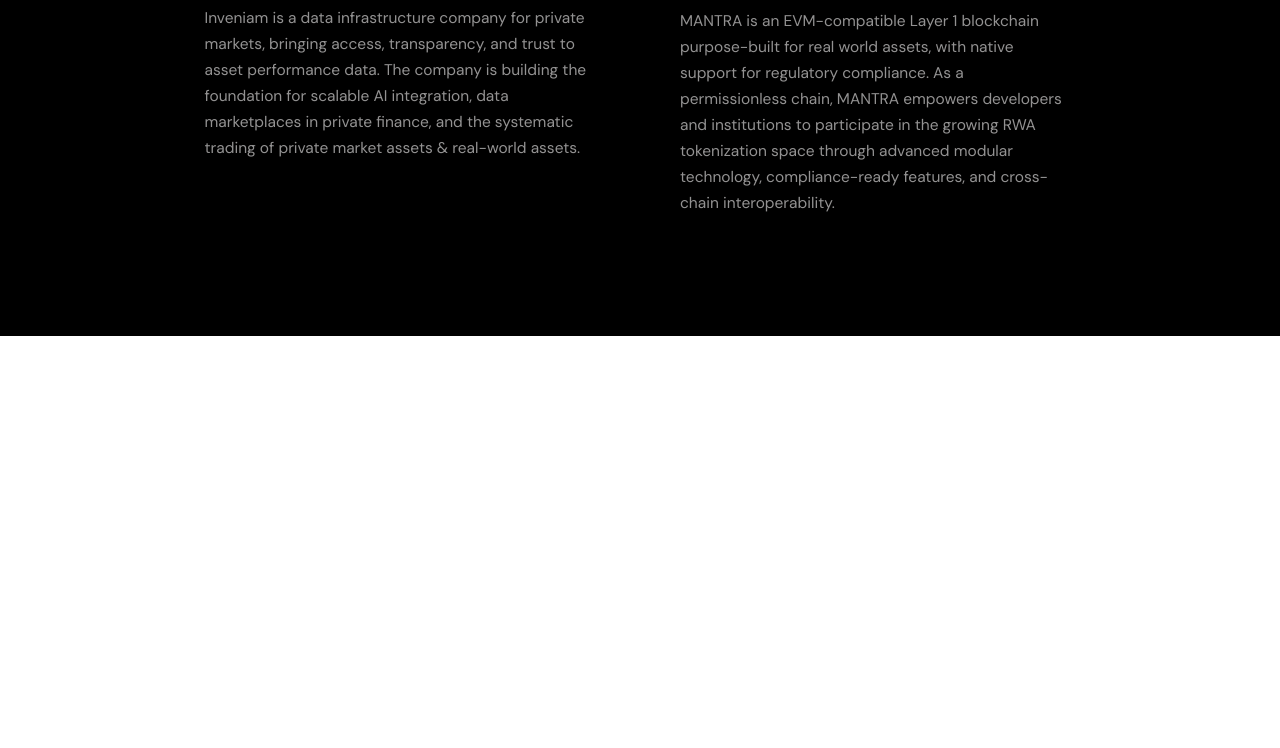
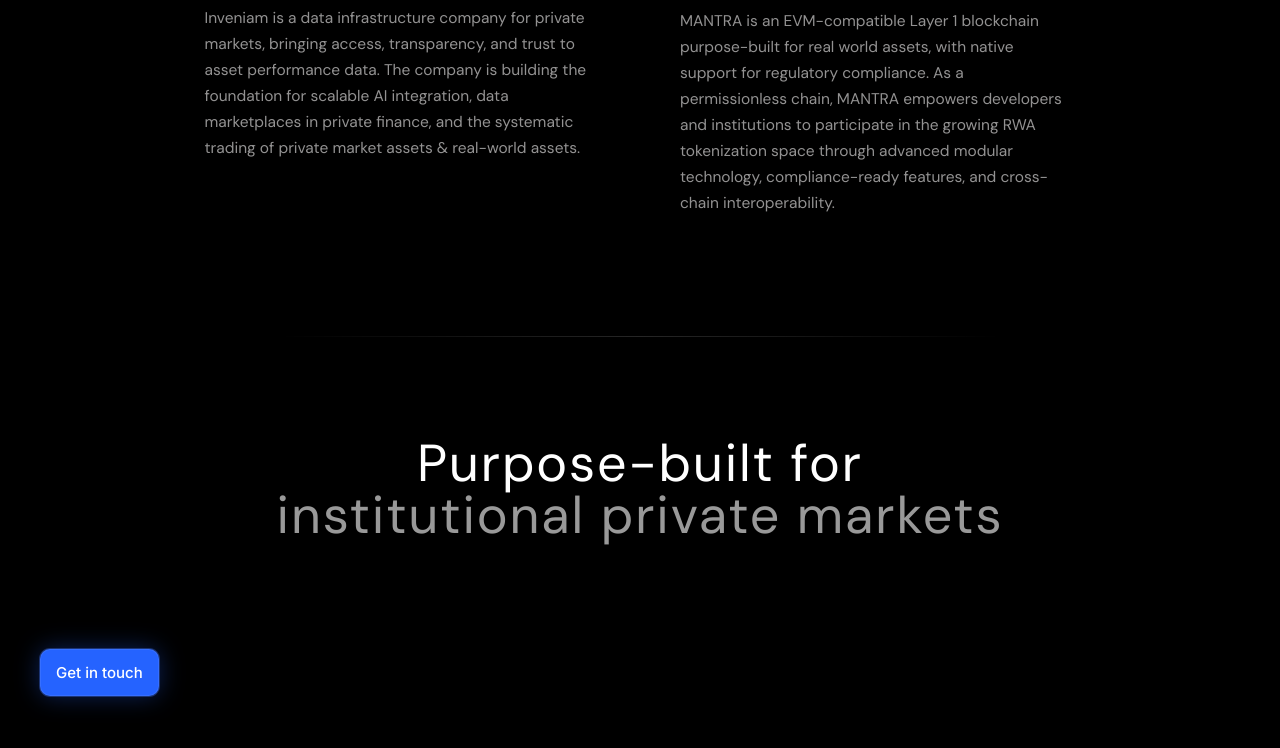
Before and after one commit to ElieTrades/nvnm-frontend-recreation, a website built with Vite: page index.html in a window 1280 px wide. Shown: the part 6229-6977 px from the top of the page. Before the commit the page ends 6565 px from the top, so only its background shows below. Built offline with nearby package versions, Linux system fonts and the light colour scheme.

Commit message:
cta section added to html and css

```diff
--- /dev/null
+++ b/css/sections/cta.css
@@ -0,0 +1,5 @@
+.cta {
+    background: black;
+    overflow: hidden;
+    padding: 0 40px 120px;
+}
--- a/css/style.css
+++ b/css/style.css
@@ -6,6 +6,7 @@
 @import url("sections/verification.css");
 @import url("sections/private-markets.css");
 @import url("sections/team.css");
+@import url("sections/cta.css");
 
 
 
--- a/index.html
+++ b/index.html
@@ -577,6 +577,32 @@
 
   </section>
 
+  <section class="cta">
+     <div class="page-divider"></div>
+
+     <div class="cta__container">
+       <h4 class="nova__subtitle">Purpose-built for
+         <span><br>institutional private markets</span>
+       </h4>
+
+       <div class="cta__container-usecases">
+         <ul class="cta__usecases">
+           <li>Private equity funds</li>
+           <li>Commercial real estate issuers</li>
+           <li>Infrastructure asset issuers</li>
+           <li>Private credit funds</li>
+           <li>Oracle validators and DeFi protocols</li>
+           <li>Ai agents analyzing private asset performance</li>
+         </ul>
+       </div>
+
+       <button class="cta__button">
+         Get in touch
+       </button>
+     </div>
+
+  </section>
+
   <script src="js/script.js" type="module"></script>
 </body>
 </html>
```
